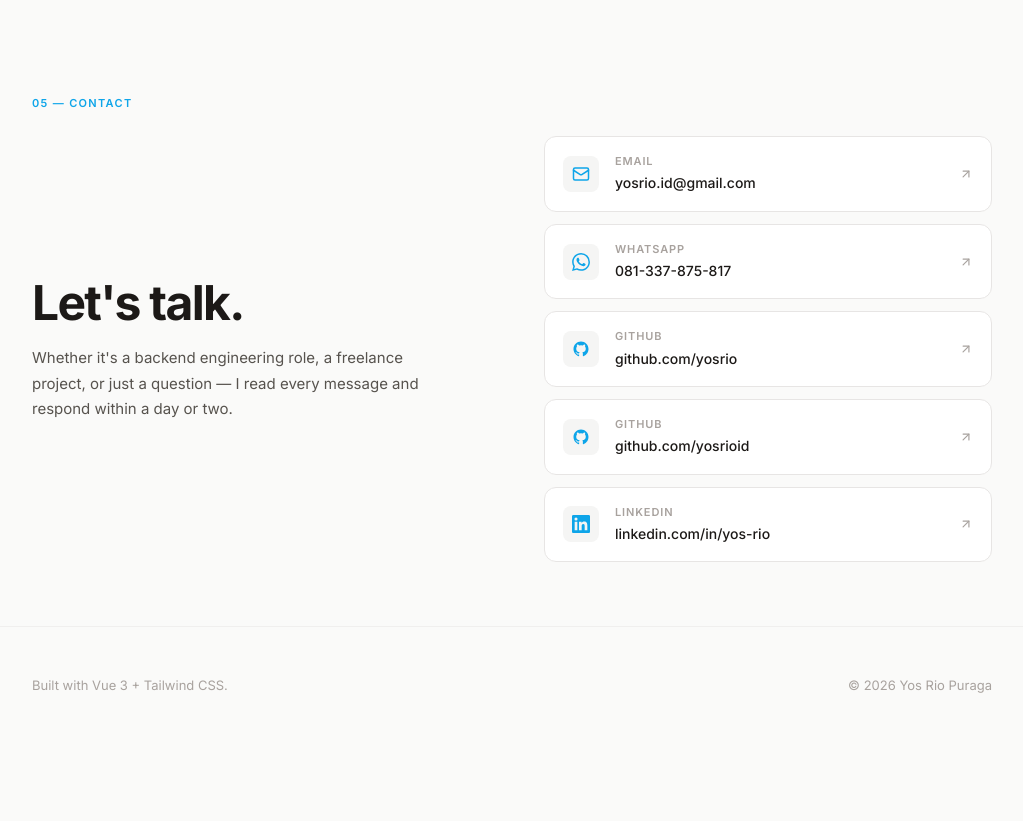
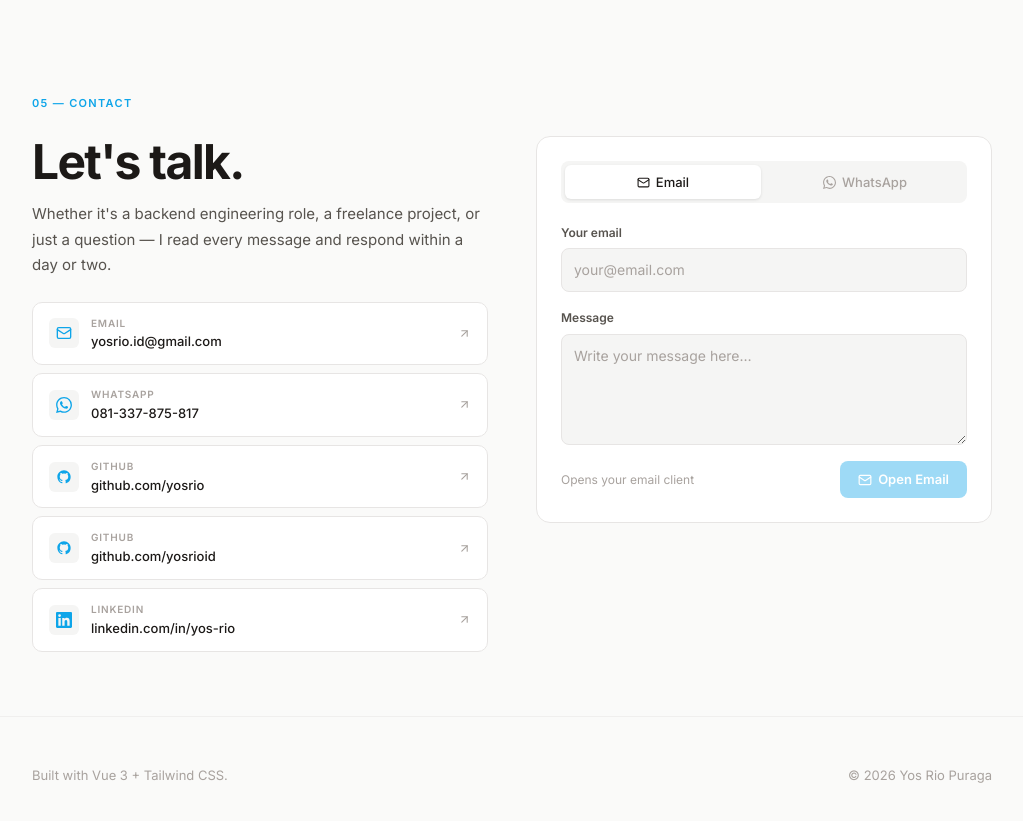
Before and after one commit to yosrio/yosrio.github.io, a Vue app: page / in a window 1280 px wide. Shown: the part 4560-5381 px from the top of the page, without its empty margins (128-1151 px from the left). Built offline with nearby package versions, Linux system fonts and the light colour scheme.

Commit message:
feat: contact form with email/whatsapp toggle

```diff
--- a/src/data/translations.ts
+++ b/src/data/translations.ts
@@ -36,6 +36,18 @@ export interface Trans {
     body: string
     built: string
     labels: { email: string; whatsapp: string; github: string; github_alt: string; linkedin: string }
+    form: {
+      label_email: string
+      label_name: string
+      label_message: string
+      placeholder_email: string
+      placeholder_name: string
+      placeholder_message: string
+      send_email: string
+      send_wa: string
+      note_email: string
+      note_wa: string
+    }
   }
 }
 
@@ -90,6 +102,18 @@ export const translations: Record<Locale, Trans> = {
       body: "Whether it's a backend engineering role, a freelance project, or just a question — I read every message and respond within a day or two.",
       built: 'Built with Vue 3 + Tailwind CSS.',
       labels: { email: 'Email', whatsapp: 'WhatsApp', github: 'GitHub', github_alt: 'GitHub', linkedin: 'LinkedIn' },
+      form: {
+        label_email: 'Your email',
+        label_name: 'Your name',
+        label_message: 'Message',
+        placeholder_email: 'your@email.com',
+        placeholder_name: 'Your name',
+        placeholder_message: 'Write your message here…',
+        send_email: 'Open Email',
+        send_wa: 'Open WhatsApp',
+        note_email: 'Opens your email client',
+        note_wa: 'Opens WhatsApp with your message',
+      },
     },
   },
 
@@ -143,6 +167,18 @@ export const translations: Record<Locale, Trans> = {
       body: 'Baik itu peluang kerja, proyek freelance, maupun sekadar pertanyaan — saya membaca setiap pesan dan biasanya merespons dalam satu-dua hari.',
       built: 'Dibangun dengan Vue 3 + Tailwind CSS.',
       labels: { email: 'Email', whatsapp: 'WhatsApp', github: 'GitHub', github_alt: 'GitHub', linkedin: 'LinkedIn' },
+      form: {
+        label_email: 'Email kamu',
+        label_name: 'Nama kamu',
+        label_message: 'Pesan',
+        placeholder_email: 'email@kamu.com',
+        placeholder_name: 'Nama kamu',
+        placeholder_message: 'Tulis pesanmu di sini…',
+        send_email: 'Buka Email',
+        send_wa: 'Buka WhatsApp',
+        note_email: 'Membuka aplikasi email',
+        note_wa: 'Membuka WhatsApp dengan pesanmu',
+      },
     },
   },
 }
--- a/src/sections/ContactSection.vue
+++ b/src/sections/ContactSection.vue
@@ -1,5 +1,5 @@
 <script setup lang="ts">
-import { computed } from 'vue'
+import { ref, computed } from 'vue'
 import { Mail } from '@lucide/vue'
 import { personal } from '@/data/personal'
 import { useReveal } from '@/composables/useReveal'
@@ -11,6 +11,7 @@ import IconWhatsapp from '@/components/icons/IconWhatsapp.vue'
 import type { Component } from 'vue'
 
 type LabelKey = 'email' | 'whatsapp' | 'github' | 'github_alt' | 'linkedin'
+type Mode = 'email' | 'whatsapp'
 
 interface ContactLink {
   key: LabelKey
@@ -24,42 +25,38 @@ const { el, visible } = useReveal()
 const { locale } = useLocale()
 const t = computed(() => translations[locale.value])
 
+// Form state
+const mode = ref<Mode>('email')
+const senderEmail = ref('')
+const senderName = ref('')
+const message = ref('')
+
+function send() {
+  const msg = message.value.trim()
+  if (!msg) return
+
+  if (mode.value === 'email') {
+    const subject = encodeURIComponent(`Message from ${senderEmail.value}`)
+    const body = encodeURIComponent(msg)
+    window.open(`mailto:${personal.email}?subject=${subject}&body=${body}`)
+  } else {
+    const text = encodeURIComponent(`Hi, I'm ${senderName.value}.\n\n${msg}`)
+    window.open(`${personal.whatsapp}?text=${text}`)
+  }
+}
+
+const canSend = computed(() => {
+  if (!message.value.trim()) return false
+  if (mode.value === 'email') return !!senderEmail.value.trim()
+  return !!senderName.value.trim()
+})
+
 const links: ContactLink[] = [
-  {
-    key: 'email',
-    value: personal.email,
-    href: `mailto:${personal.email}`,
-    icon: Mail,
-    external: false,
-  },
-  {
-    key: 'whatsapp',
-    value: personal.whatsapp_display,
-    href: personal.whatsapp,
-    icon: IconWhatsapp,
-    external: true,
-  },
-  {
-    key: 'github',
-    value: 'github.com/yosrio',
-    href: personal.github,
-    icon: IconGithub,
-    external: true,
-  },
-  {
-    key: 'github_alt',
-    value: 'github.com/yosrioid',
-    href: personal.github_alt,
-    icon: IconGithub,
-    external: true,
-  },
-  {
-    key: 'linkedin',
-    value: 'linkedin.com/in/yos-rio',
-    href: personal.linkedin,
-    icon: IconLinkedin,
-    external: true,
-  },
+  { key: 'email', value: personal.email, href: `mailto:${personal.email}`, icon: Mail, external: false },
+  { key: 'whatsapp', value: personal.whatsapp_display, href: personal.whatsapp, icon: IconWhatsapp, external: true },
+  { key: 'github', value: 'github.com/yosrio', href: personal.github, icon: IconGithub, external: true },
+  { key: 'github_alt', value: 'github.com/yosrioid', href: personal.github_alt, icon: IconGithub, external: true },
+  { key: 'linkedin', value: 'linkedin.com/in/yos-rio', href: personal.linkedin, icon: IconLinkedin, external: true },
 ]
 </script>
 
@@ -69,11 +66,11 @@ const links: ContactLink[] = [
       <div ref="el" :class="['reveal', visible && 'visible']">
         <p class="section-label">{{ t.contact.label }}</p>
 
-        <div class="contact-inner">
-          <div class="contact-text">
+        <div class="contact-grid">
+          <!-- Left: heading + links -->
+          <div class="contact-left">
             <h2 id="contact-heading" class="contact-heading">{{ t.contact.heading }}</h2>
             <p class="contact-body">{{ t.contact.body }}</p>
-          </div>
 
             <div class="contact-links" role="list" aria-label="Contact methods">
               <a
@@ -86,16 +83,100 @@ const links: ContactLink[] = [
                 role="listitem"
               >
                 <div class="contact-icon-wrap" aria-hidden="true">
-                <component :is="link.icon" :size="18" />
+                  <component :is="link.icon" :size="16" />
                 </div>
                 <div class="contact-item-text">
                   <span class="contact-item-label">{{ t.contact.labels[link.key] }}</span>
                   <span class="contact-item-value">{{ link.value }}</span>
                 </div>
-              <svg class="contact-arrow" aria-hidden="true" xmlns="http://www.w3.org/2000/svg" width="14" height="14" viewBox="0 0 24 24" fill="none" stroke="currentColor" stroke-width="2" stroke-linecap="round" stroke-linejoin="round">
+                <svg class="contact-arrow" aria-hidden="true" xmlns="http://www.w3.org/2000/svg" width="13" height="13" viewBox="0 0 24 24" fill="none" stroke="currentColor" stroke-width="2" stroke-linecap="round" stroke-linejoin="round">
                   <path d="M7 17L17 7" /><path d="M7 7h10v10" />
                 </svg>
               </a>
+            </div>
+          </div>
+
+          <!-- Right: form -->
+          <div class="contact-form-wrap">
+            <!-- Mode toggle -->
+            <div class="mode-toggle" role="group" aria-label="Contact method">
+              <button
+                class="mode-btn"
+                :class="{ 'mode-btn--active': mode === 'email' }"
+                @click="mode = 'email'"
+              >
+                <Mail :size="13" aria-hidden="true" />
+                Email
+              </button>
+              <button
+                class="mode-btn"
+                :class="{ 'mode-btn--active': mode === 'whatsapp' }"
+                @click="mode = 'whatsapp'"
+              >
+                <IconWhatsapp :size="13" aria-hidden="true" />
+                WhatsApp
+              </button>
+            </div>
+
+            <form class="contact-form" @submit.prevent="send" novalidate>
+              <!-- Email field -->
+              <Transition name="field" mode="out-in">
+                <div v-if="mode === 'email'" class="form-group" key="email-field">
+                  <label class="form-label" for="sender-email">
+                    {{ t.contact.form.label_email }}
+                  </label>
+                  <input
+                    id="sender-email"
+                    v-model="senderEmail"
+                    type="email"
+                    class="form-input"
+                    :placeholder="t.contact.form.placeholder_email"
+                    autocomplete="email"
+                  />
+                </div>
+
+                <!-- Name field -->
+                <div v-else class="form-group" key="name-field">
+                  <label class="form-label" for="sender-name">
+                    {{ t.contact.form.label_name }}
+                  </label>
+                  <input
+                    id="sender-name"
+                    v-model="senderName"
+                    type="text"
+                    class="form-input"
+                    :placeholder="t.contact.form.placeholder_name"
+                    autocomplete="name"
+                  />
+                </div>
+              </Transition>
+
+              <!-- Message -->
+              <div class="form-group">
+                <label class="form-label" for="message">
+                  {{ t.contact.form.label_message }}
+                </label>
+                <textarea
+                  id="message"
+                  v-model="message"
+                  class="form-input form-textarea"
+                  :placeholder="t.contact.form.placeholder_message"
+                  rows="4"
+                />
+              </div>
+
+              <!-- Submit -->
+              <div class="form-footer">
+                <p class="form-note">
+                  {{ mode === 'email' ? t.contact.form.note_email : t.contact.form.note_wa }}
+                </p>
+                <button type="submit" class="form-submit" :disabled="!canSend">
+                  <Mail v-if="mode === 'email'" :size="14" aria-hidden="true" />
+                  <IconWhatsapp v-else :size="14" aria-hidden="true" />
+                  {{ mode === 'email' ? t.contact.form.send_email : t.contact.form.send_wa }}
+                </button>
+              </div>
+            </form>
           </div>
         </div>
       </div>
@@ -113,71 +194,199 @@ const links: ContactLink[] = [
 </template>
 
 <style scoped>
-.contact-inner {
+.contact-grid {
   display: grid;
   grid-template-columns: 1fr;
   gap: 2.5rem;
   margin-top: 1.5rem;
 }
 
-@media (min-width: 640px) {
-  .contact-inner { grid-template-columns: 1fr 1fr; align-items: center; gap: 4rem; }
+@media (min-width: 768px) {
+  .contact-grid {
+    grid-template-columns: 1fr 1fr;
+    gap: 3rem;
+    align-items: start;
+  }
 }
 
+/* Left */
 .contact-heading {
   font-size: clamp(2rem, 5vw, 3rem);
   font-weight: 700;
   letter-spacing: -0.035em;
   color: var(--text-1);
-  margin-bottom: 1rem;
+  margin-bottom: 0.75rem;
   line-height: 1.1;
 }
 
-.contact-body { font-size: 0.9375rem; line-height: 1.7; color: var(--text-2); max-width: 42ch; }
+.contact-body {
+  font-size: 0.9375rem;
+  line-height: 1.7;
+  color: var(--text-2);
+  margin-bottom: 1.5rem;
+}
 
-.contact-links { display: flex; flex-direction: column; gap: 0.75rem; }
+.contact-links { display: flex; flex-direction: column; gap: 0.5rem; }
 
 .contact-item {
   display: flex;
   align-items: center;
-  gap: 1rem;
-  padding: 1rem 1.125rem;
+  gap: 0.75rem;
+  padding: 0.75rem 1rem;
   background-color: var(--bg-surface);
   border: 1px solid var(--border);
-  border-radius: 0.75rem;
+  border-radius: 0.625rem;
   text-decoration: none;
-  transition: border-color 0.2s ease, box-shadow 0.2s ease, transform 0.15s ease;
+  transition: border-color 0.2s ease, box-shadow 0.2s ease;
 }
 
-.contact-item:hover { border-color: var(--accent); box-shadow: 0 0 0 3px var(--accent-light); transform: translateX(2px); }
+.contact-item:hover {
+  border-color: var(--accent);
+  box-shadow: 0 0 0 3px var(--accent-light);
+}
 
 .contact-icon-wrap {
   display: flex;
   align-items: center;
   justify-content: center;
-  width: 36px;
-  height: 36px;
-  border-radius: 0.5rem;
+  width: 30px;
+  height: 30px;
+  border-radius: 0.375rem;
   background-color: var(--bg-raised);
   color: var(--accent);
   flex-shrink: 0;
 }
 
-.contact-item-text { flex: 1; display: flex; flex-direction: column; gap: 0.1rem; }
+.contact-item-text { flex: 1; display: flex; flex-direction: column; gap: 0.05rem; }
 
 .contact-item-label {
-  font-size: 0.6875rem;
+  font-size: 0.625rem;
   font-weight: 600;
   letter-spacing: 0.08em;
   text-transform: uppercase;
   color: var(--text-3);
 }
 
-.contact-item-value { font-size: 0.875rem; font-weight: 500; color: var(--text-1); }
+.contact-item-value { font-size: 0.8125rem; font-weight: 500; color: var(--text-1); }
 
 .contact-arrow { color: var(--text-3); flex-shrink: 0; transition: color 0.15s ease, transform 0.15s ease; }
 .contact-item:hover .contact-arrow { color: var(--accent); transform: translate(1px, -1px); }
 
+/* Form */
+.contact-form-wrap {
+  background-color: var(--bg-surface);
+  border: 1px solid var(--border);
+  border-radius: 0.875rem;
+  padding: 1.5rem;
+  display: flex;
+  flex-direction: column;
+  gap: 1.25rem;
+}
+
+/* Mode toggle */
+.mode-toggle {
+  display: flex;
+  gap: 0.375rem;
+  background-color: var(--bg-raised);
+  border-radius: 0.5rem;
+  padding: 0.25rem;
+}
+
+.mode-btn {
+  flex: 1;
+  display: flex;
+  align-items: center;
+  justify-content: center;
+  gap: 0.375rem;
+  font-size: 0.8125rem;
+  font-weight: 500;
+  padding: 0.4rem 0.75rem;
+  border-radius: 0.375rem;
+  border: none;
+  background: none;
+  color: var(--text-3);
+  cursor: pointer;
+  transition: all 0.15s ease;
+}
+
+.mode-btn--active {
+  background-color: var(--bg-surface);
+  color: var(--text-1);
+  box-shadow: 0 1px 3px rgba(0,0,0,0.1);
+}
+
+/* Form fields */
+.contact-form { display: flex; flex-direction: column; gap: 1rem; }
+
+.form-group { display: flex; flex-direction: column; gap: 0.375rem; }
+
+.form-label {
+  font-size: 0.75rem;
+  font-weight: 600;
+  color: var(--text-2);
+}
+
+.form-input {
+  background-color: var(--bg-raised);
+  border: 1px solid var(--border);
+  border-radius: 0.5rem;
+  padding: 0.625rem 0.75rem;
+  font-size: 0.875rem;
+  color: var(--text-1);
+  font-family: var(--font-sans);
+  transition: border-color 0.15s ease, box-shadow 0.15s ease;
+  width: 100%;
+  outline: none;
+}
+
+.form-input::placeholder { color: var(--text-3); }
+
+.form-input:focus {
+  border-color: var(--accent);
+  box-shadow: 0 0 0 3px var(--accent-light);
+}
+
+.form-textarea { resize: vertical; min-height: 100px; }
+
+/* Footer */
+.form-footer {
+  display: flex;
+  align-items: center;
+  justify-content: space-between;
+  gap: 0.75rem;
+  flex-wrap: wrap;
+}
+
+.form-note {
+  font-size: 0.75rem;
+  color: var(--text-3);
+}
+
+.form-submit {
+  display: inline-flex;
+  align-items: center;
+  gap: 0.375rem;
+  background-color: var(--accent);
+  color: #fff;
+  font-size: 0.8125rem;
+  font-weight: 600;
+  padding: 0.5rem 1.125rem;
+  border-radius: 0.5rem;
+  border: none;
+  cursor: pointer;
+  transition: opacity 0.15s ease, transform 0.15s ease;
+  white-space: nowrap;
+}
+
+.form-submit:hover:not(:disabled) { opacity: 0.88; transform: translateY(-1px); }
+.form-submit:disabled { opacity: 0.4; cursor: not-allowed; }
+
+/* Field transition */
+.field-enter-active, .field-leave-active { transition: opacity 0.15s ease, transform 0.15s ease; }
+.field-enter-from { opacity: 0; transform: translateY(-4px); }
+.field-leave-to { opacity: 0; transform: translateY(4px); }
+
+/* Site footer */
 .site-footer { margin-top: 4rem; padding-top: 1.5rem; border-top: 1px solid var(--border-faint); }
 
 .footer-inner {
```
Lines whose indentation alone changed are shown as unchanged.
